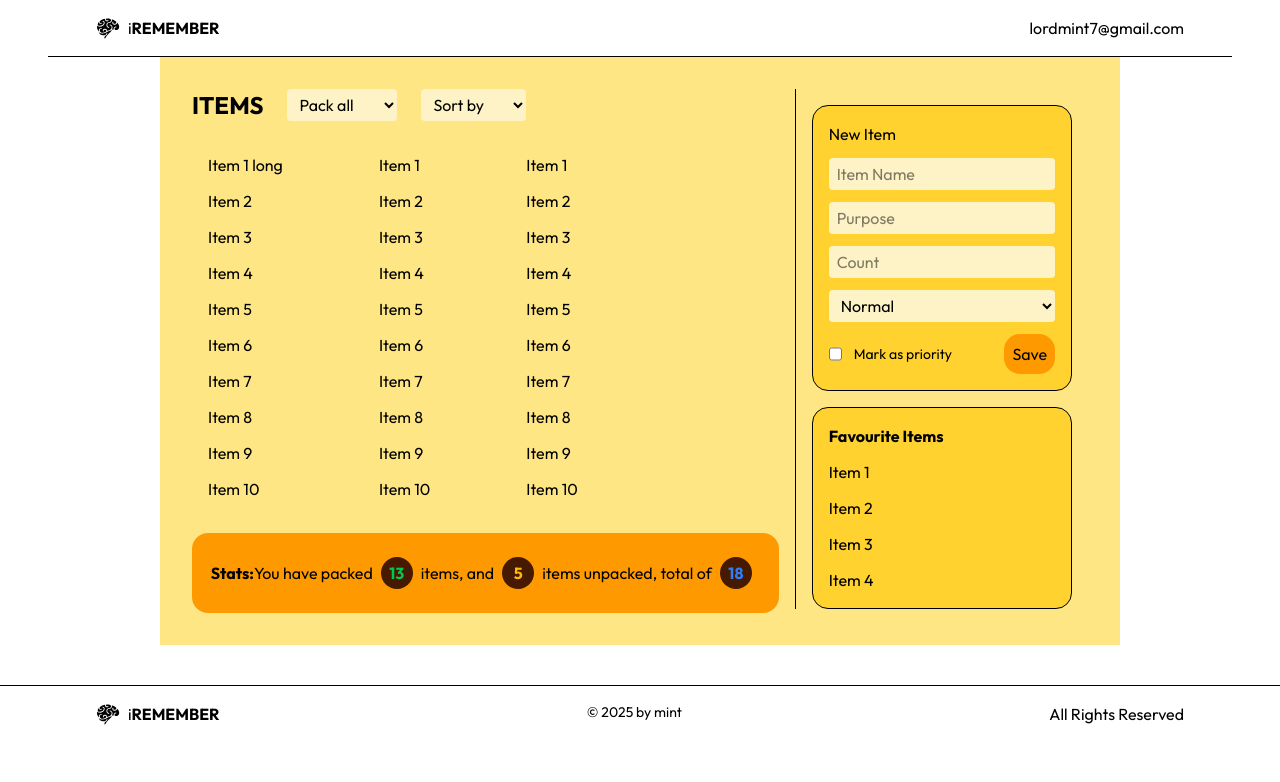
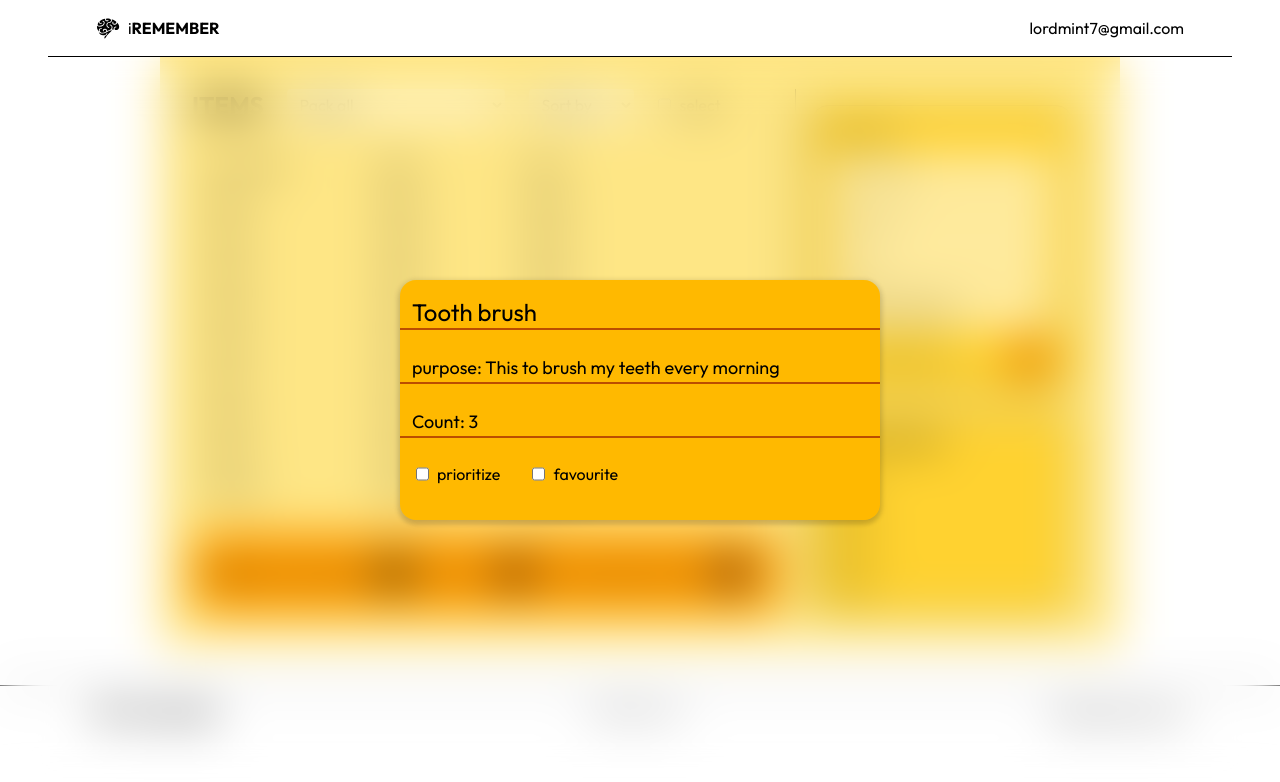
Before and after one commit to Mintlord3ttah/iREMEMBER, a React (Vite) app in the folder iREMEMBER/: page /app in a window 1280 px wide. Shown: the top 782 px of the page. Built offline with nearby package versions, Linux system fonts and the light colour scheme.

Commit message:
add new features

```diff
--- a/iREMEMBER/src/PAGES/Application.jsx
+++ b/iREMEMBER/src/PAGES/Application.jsx
@@ -1,6 +1,8 @@
 import AddItemForm from "../UI/AddItemForm";
+import EditItemForm from "../UI/EdititemForm";
 import GreenBtn from "../UI/GreenBtn";
 import Item from "../UI/Item";
+import Overlay from "../UI/Overlay";
 import StatsNumber from "../UI/StatsNumber";
 
 export default function Application() {
@@ -13,14 +15,24 @@ export default function Application() {
           <option className="font-bold">Select</option>
           <option value="pack-all" selected>Pack all</option>
           <option value="pack-all">Unpack all</option>
+          <option value="favourite-all" >Favourite all</option>
           <option value="delete-all" >Delete all</option>
+          <option value="delete-all" >Delete all selected</option>
+          <option value="delete-all" >Delete all not priority (p)</option>
+          <option value="delete-all" >Delete all not favourite (f)</option>
+          <option value="delete-all" >Delete all not (p) and (f)</option>
         </select>
         <select name="priority" id="priority" className="w-fit bg-amber-100 rounded-sm h-8 px-2" placeholder="Priority">
           <option className="font-bold" selected>Sort by</option>
           <option value="pack-all" >Time</option>
           <option value="pack-all">packed</option>
           <option value="delete-all" >unpacked</option>
+          <option value="delete-all" >priority</option>
         </select>
+        <label htmlFor="select" className="flex gap-2 ">
+        <input type="checkbox" name="select" id="select" />
+        <span>select</span>
+        </label>
         </div>
         <div className="flex gap-16">
         <ul className="flex flex-col gap-3">
@@ -60,8 +72,8 @@ export default function Application() {
           <Item>Item 10</Item>
         </ul>
         </div>
-        <div className="h-20 rounded-2xl w-full bg-amber-500 flex justify-center items-center mt-4">
-          <span className="font-bold">Stats:</span> You have packed <StatsNumber color={"text-green-500"}>13</StatsNumber> items,
+        <div className="h-20 rounded-2xl w-full bg-amber-500 flex items-center mt-4 px-4">
+          <span className="font-bold">Stats: </span> You have packed <StatsNumber color={"text-green-500"}>13</StatsNumber> items,
            and <StatsNumber color={"text-amber-400"}>5</StatsNumber> items unpacked, total of <StatsNumber color={"text-blue-500"}>18</StatsNumber>
         </div>
       </div>
@@ -77,6 +89,9 @@ export default function Application() {
         <p>Item 4</p>
       </div>
       </div>
+      <Overlay>
+        <EditItemForm />
+      </Overlay>
     </section>
   )
 }
--- a/iREMEMBER/src/UI/AddItemForm.jsx
+++ b/iREMEMBER/src/UI/AddItemForm.jsx
@@ -7,10 +7,10 @@ export default function AddItemForm() {
   <input type="number" max={50} min={1} className="w-full bg-amber-100 rounded-sm h-8 px-2" name="count" placeholder="Count"/>
   {/* <input type="text" className="w-full bg-amber-100 rounded-sm h-8 px-2" name="priority" placeholder="Priority"/> */}
   <select name="priority" id="priority" className="w-full bg-amber-100 rounded-sm h-8 px-2" placeholder="Priority">
-    <option className="font-bold">priority:</option>
+    <option className="font-bold" selected>priority: Normal</option>
     <option value="high">High</option>
     <option value="mid-high">Mid High</option>
-    <option value="normal" selected>Normal</option>
+    <option value="normal" >Normal</option>
     <option value="mid-low">Mid Low</option>
     <option value="low">Low</option>
   </select>
--- /dev/null
+++ b/iREMEMBER/src/UI/EditItemForm.jsx
@@ -0,0 +1,19 @@
+import React from 'react'
+
+export default function EditItemForm() {
+  return <form className='shadow-md-cstm w-[30rem] h-60 rounded-2xl bg-amber-400 flex flex-col gap-6 py-4'>
+    <input type="text" defaultValue={"Tooth brush"} className="w-full px-3 text-2xl bg-transparent border-b-2 border-amber-700 outline-none" />
+    <input type="text" defaultValue={"purpose: This to brush my teeth every morning"} className="w-full px-3 text-lg bg-transparent border-b-2 border-amber-700 outline-none" />
+    <input type="text" defaultValue={"Count: 3"} className="w-full px-3 text-lg bg-transparent border-b-2 border-amber-700 outline-none" />
+    <div className='flex gap-8 items-center px-4'>
+    <label htmlFor="select" className="flex gap-2 ">
+        <input type="checkbox" name="select" id="select" />
+        <span>prioritize</span>
+        </label>
+    <label htmlFor="select" className="flex gap-2 ">
+        <input type="checkbox" name="select" id="select" />
+        <span>favourite</span>
+        </label>
+    </div>
+  </form>
+}
--- a/iREMEMBER/src/index.css
+++ b/iREMEMBER/src/index.css
@@ -55,7 +55,8 @@
     opacity: 1;
   }
 
-  .anim{
-    height: fit-content;
-    transition: all 1s ease;
+  .shadow-md-cstm {
+    --tw-shadow: 0 4px 6px -1px #0000001a, 0 2px 4px 3px #0000001a;
+    --tw-shadow-colored: 0 4px 6px -1px var(--tw-shadow-color), 0 2px 4px -2px var(--tw-shadow-color);
+    box-shadow: var(--tw-ring-offset-shadow, 0 0 #0000), var(--tw-ring-shadow, 0 0 #0000), var(--tw-shadow);
   }
```
